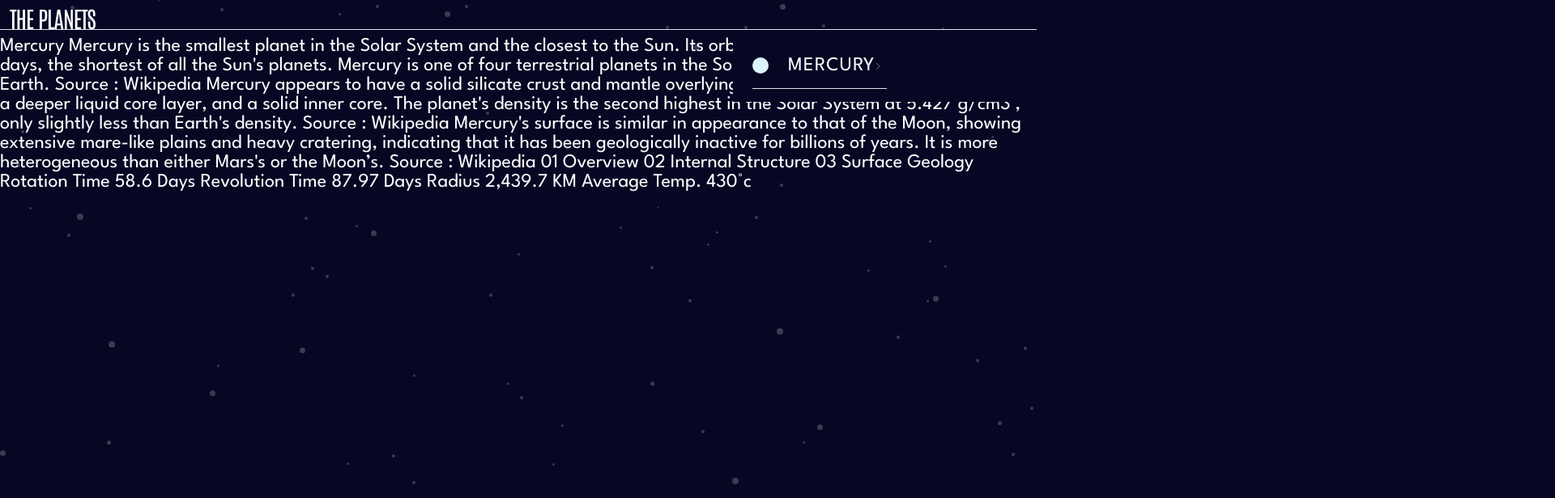
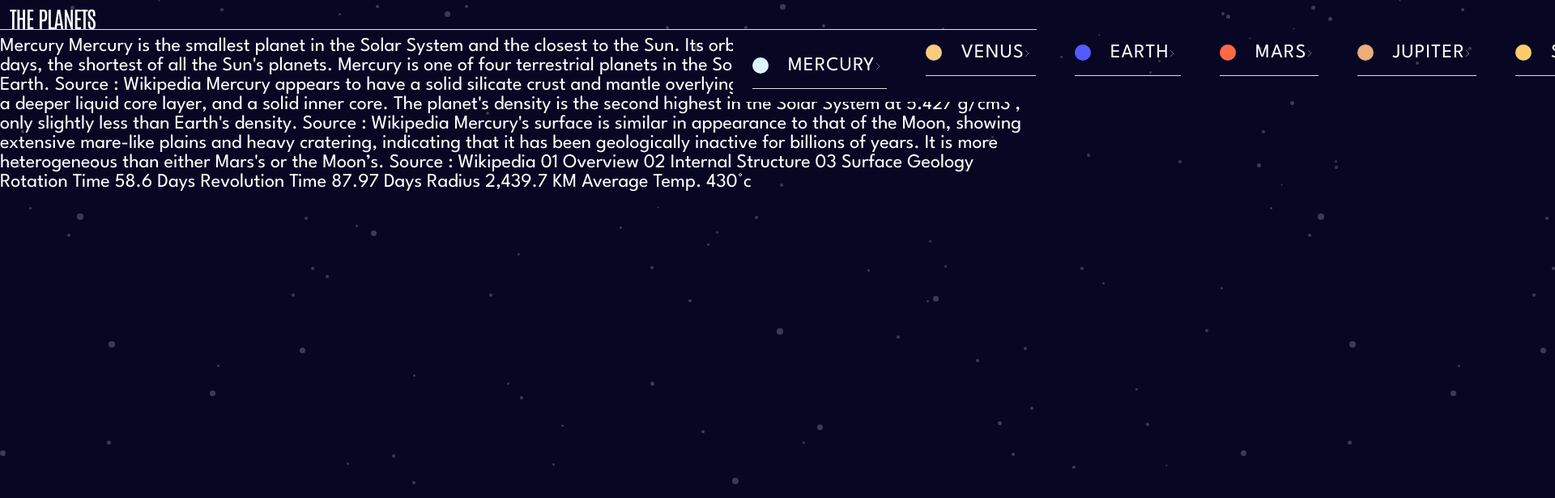
Before and after one commit to jonhenrikaavitsland/planets-fact-site, a website: page index.html in a window 1280 px wide. Shown: the top 616 px of the page at 81% size, 1920 px wide, since content can reach past the window. Drawn offline with nearby package versions, Linux system fonts and the light colour scheme; files that its build step writes are made by us from their sources.

Commit message:
adding the remaining planets to the nav

```diff
--- a/index.html
+++ b/index.html
@@ -26,39 +26,46 @@
               <a href="#" class="nav-link text-white text-uppercase d-flex flex-grow-1 justify-content-between">Mercury <span><img src="./assets/icon-chevron.svg" alt="explore mercury"></span></a>
             </div>
           </li>
-          <li class="nav-item venus">
-            <div class="row">
-
+          <li class="nav-item venus px-4 pb-3">
+            <div class="list-wrap d-flex gap-3 border-bottom pb-2">
+              <img src="./assets/venus-icon.svg" alt="venus">
+              <a href="./venus.html" class="nav-link text-white text-uppercase d-flex flex-grow-1 justify-content-between">venus <span><img src="./assets/icon-chevron.svg" alt="explore venus"></span></a>
             </div>
           </li>
-          <li class="nav-item earth">
-            <div class="row">
-
+          <li class="nav-item earth px-4 pb-3">
+            <div class="list-wrap d-flex gap-3 border-bottom pb-2">
+              <img src="./assets/earth-icon.svg" alt="earth">
+              <a href="./earth.html" class="nav-link text-white text-uppercase d-flex flex-grow-1 justify-content-between">earth <span><img src="./assets/icon-chevron.svg" alt="explore earth"></span></a>
             </div>
           </li>
-          <li class="nav-item mars">
-            <div class="row">
-
+          <li class="nav-item mars px-4 pb-3">
+            <div class="list-wrap d-flex gap-3 border-bottom pb-2">
+              <img src="./assets/mars-icon.svg" alt="mars">
+              <a href="./mars.html" class="nav-link text-white text-uppercase d-flex flex-grow-1 justify-content-between">mars <span><img src="./assets/icon-chevron.svg" alt="explore mars"></span></a>
             </div>
           </li>
-          <li class="nav-item jupiter">
-            <div class="row">
-
+          <li class="nav-item jupiter px-4 pb-3">
+            <div class="list-wrap d-flex gap-3 border-bottom pb-2">
+              <img src="./assets/jupiter-icon.svg" alt="jupiter">
+              <a href="./jupiter.html" class="nav-link text-white text-uppercase d-flex flex-grow-1 justify-content-between">jupiter <span><img src="./assets/icon-chevron.svg" alt="explore jupiter"></span></a>
             </div>
           </li>
-          <li class="nav-item saturn">
-            <div class="row">
-
+          <li class="nav-item saturn px-4 pb-3">
+            <div class="list-wrap d-flex gap-3 border-bottom pb-2">
+              <img src="./assets/saturn-icon.svg" alt="saturn">
+              <a href="./saturn.html" class="nav-link text-white text-uppercase d-flex flex-grow-1 justify-content-between">saturn <span><img src="./assets/icon-chevron.svg" alt="explore saturn"></span></a>
             </div>
           </li>
-          <li class="nav-item uranus">
-            <div class="row">
-
+          <li class="nav-item uranus px-4 pb-3">
+            <div class="list-wrap d-flex gap-3 border-bottom pb-2">
+              <img src="./assets/uranus-icon.svg" alt="uranus">
+              <a href="./uranus.html" class="nav-link text-white text-uppercase d-flex flex-grow-1 justify-content-between">uranus <span><img src="./assets/icon-chevron.svg" alt="explore uranus"></span></a>
             </div>
           </li>
-          <li class="nav-item neptune">
-            <div class="row">
-
+          <li class="nav-item neptune px-4 pb-3">
+            <div class="list-wrap d-flex gap-3 border-bottom pb-2">
+              <img src="./assets/neptune-icon.svg" alt="neptune">
+              <a href="./neptune.html" class="nav-link text-white text-uppercase d-flex flex-grow-1 justify-content-between">neptune <span><img src="./assets/icon-chevron.svg" alt="explore neptune"></span></a>
             </div>
           </li>
         </ul>
```
